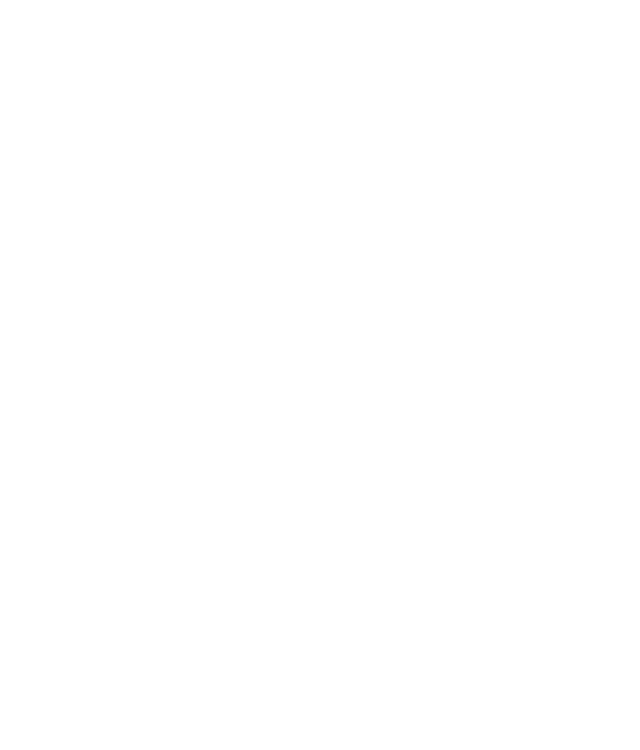
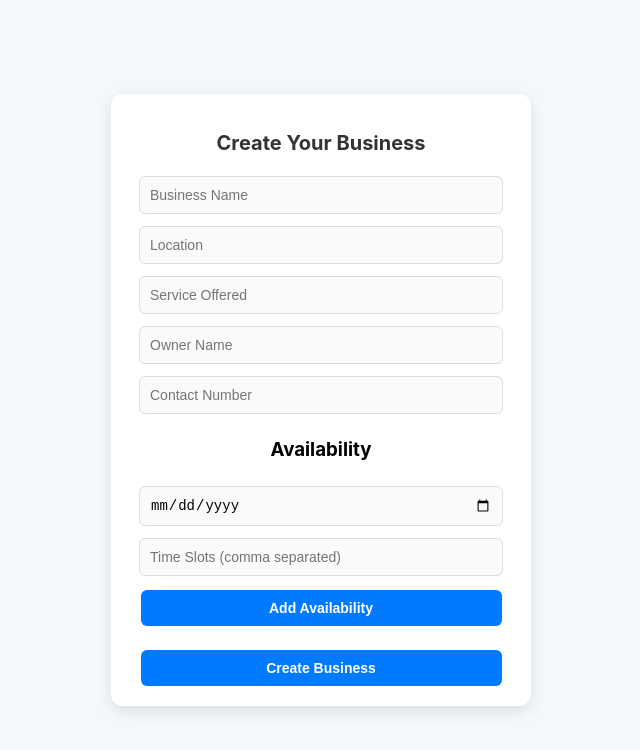
Before and after one commit to divyamishra22/Bookingapp, a React (Create React App) app in the folder client/: page /business in a window 1280 px wide. Before the commit this address had no page. Shown: the top 750 px of the page, without its empty margins (319-959 px from the left). Built offline with nearby package versions, Linux system fonts and the light colour scheme.

Commit message:
create business

```diff
--- a/client/src/App.js
+++ b/client/src/App.js
@@ -2,6 +2,7 @@
 import { BrowserRouter as Router, Routes, Route } from "react-router-dom";
 import Register from "./Pages/Register/Register";
 import Login from "./Pages/Login/Login";
+import CreateBusiness from "./Pages/CreateBusiness/CreateBusiness";
 
 function App() {
   return (
@@ -9,6 +10,7 @@
       <Routes>
         <Route path="/register" element={<Register />} />
         <Route path="/login" element={<Login />} />
+        <Route path="/business" element={<CreateBusiness />} />
       </Routes>
     </Router>
   );
--- /dev/null
+++ b/client/src/Pages/CreateBusiness/CreateBusiness.css
@@ -0,0 +1,119 @@
+/* Full Page Background */
+.business-container {
+    display: flex;
+    justify-content: center;
+    align-items: center;
+    min-height: 100vh;
+    background: #f4f7fc; /* Soft Light Blue Background */
+  }
+
+  /* Business Form Box */
+  .business-box {
+    width: 380px; /* Reduced width */
+    padding: 20px;
+    background: white;
+    box-shadow: 0px 5px 15px rgba(0, 0, 0, 0.1);
+    border-radius: 12px;
+    text-align: center;
+  }
+
+  .business-box h2 {
+    margin-bottom: 15px;
+    font-size: 20px;
+    color: #333;
+  }
+
+  /* Input Fields */
+  .business-box input {
+    width: 90%; /* Reduced width */
+    padding: 10px;
+    margin: 6px 0;
+    border: 1px solid #ddd;
+    border-radius: 6px;
+    font-size: 14px;
+    background: #fafafa;
+    transition: all 0.3s ease;
+  }
+
+  .business-box input:focus {
+    border-color: #007bff;
+    background: #fff;
+    outline: none;
+  }
+
+  /* Buttons */
+  .business-box button {
+    width: 95%; /* Slightly smaller */
+    padding: 10px;
+    background: #007bff;
+    color: white;
+    font-size: 14px;
+    font-weight: bold;
+    border: none;
+    border-radius: 6px;
+    cursor: pointer;
+    transition: 0.3s ease;
+    margin-top: 8px;
+  }
+
+  .business-box button:hover {
+    background: #0056b3;
+  }
+
+  /* Availability Section */
+  .availability-section {
+    margin-top: 15px;
+    padding: 12px;
+    background: #eef2ff;
+    border-radius: 8px;
+    text-align: center;
+  }
+
+  /* Availability Inputs */
+  .availability-inputs {
+    display: flex;
+    flex-direction: column; /* Stack inputs vertically */
+    align-items: center;
+  }
+
+  .availability-inputs input {
+    width: 85%; /* Smaller input fields */
+  }
+
+  /* Availability Button */
+  .availability-section .add-availability {
+    width: 85%;
+    background: #28a745;
+    font-size: 14px;
+  }
+
+  .availability-section .add-availability:hover {
+    background: #218838;
+  }
+
+  /* Availability List */
+  .availability-list {
+    list-style: none;
+    padding: 0;
+    margin-top: 8px;
+  }
+
+  .availability-list li {
+    padding: 6px;
+    background: #ddd;
+    margin: 5px 0;
+    border-radius: 6px;
+    font-size: 13px;
+    font-weight: bold;
+  }
+
+  /* Success Message */
+  .success-msg {
+    background: #d4edda;
+    color: #155724;
+    padding: 6px;
+    border-radius: 6px;
+    margin-top: 8px;
+    font-size: 13px;
+    font-weight: bold;
+  }
--- /dev/null
+++ b/client/src/Pages/CreateBusiness/CreateBusiness.jsx
@@ -0,0 +1,89 @@
+import { useState } from "react";
+//import axios from "axios";
+//import { useNavigate } from "react-router-dom";
+import "./CreateBusiness.css";
+
+const CreateBusiness = () => {
+  const [business, setBusiness] = useState({
+    name: "",
+    location: "",
+    service: "",
+    ownerName: "",
+    contact: "",
+    gmbReferenceId: "",
+    availability: [],
+  });
+
+  const [newDate, setNewDate] = useState("");
+  const [newSlots, setNewSlots] = useState("");
+
+  //const navigate = useNavigate();
+
+  const handleChange = (e) => {
+    setBusiness({ ...business, [e.target.name]: e.target.value });
+  };
+
+
+  const addAvailability = () => {
+    if (!newDate || !newSlots) {
+      alert("Please enter a valid date and time slots.");
+      return;
+    }
+
+    const slotsArray = newSlots.split(",").map((slot) => slot.trim());
+    setBusiness((prev) => ({
+      ...prev,
+      availability: [...prev.availability, { date: newDate, slots: slotsArray }],
+    }));
+
+    setNewDate("");
+    setNewSlots("");
+  };
+
+  const handleSubmit = async (e) => {
+    e.preventDefault();
+
+    try {
+
+      alert("Business created successfully!");
+
+    } catch (error) {
+      alert(error.response?.data?.message || "Failed to create business");
+    }
+  };
+
+  return (
+    <div className="business-container">
+      <div className="business-box">
+        <h2>Create Your Business</h2>
+        <form onSubmit={handleSubmit}>
+          <input type="text" name="name" placeholder="Business Name" value={business.name} onChange={handleChange} required />
+          <input type="text" name="location" placeholder="Location" value={business.location} onChange={handleChange} required />
+          <input type="text" name="service" placeholder="Service Offered" value={business.service} onChange={handleChange} required />
+          <input type="text" name="ownerName" placeholder="Owner Name" value={business.ownerName} onChange={handleChange} required />
+          <input type="text" name="contact" placeholder="Contact Number" value={business.contact} onChange={handleChange} required />
+
+
+          <h3>Availability</h3>
+          <input type="date" value={newDate} onChange={(e) => setNewDate(e.target.value)} required />
+          <input type="text" placeholder="Time Slots (comma separated)" value={newSlots} onChange={(e) => setNewSlots(e.target.value)} required />
+          <button type="button" onClick={addAvailability} className="add-availability">
+            Add Availability
+          </button>
+
+          <ul>
+            {business.availability.map((slot, index) => (
+              <li key={index}>
+                {slot.date}: {slot.slots.join(", ")}
+              </li>
+            ))}
+          </ul>
+
+          <button type="submit">Create Business</button>
+        </form>
+      </div>
+    </div>
+  );
+};
+
+export default CreateBusiness;
```
